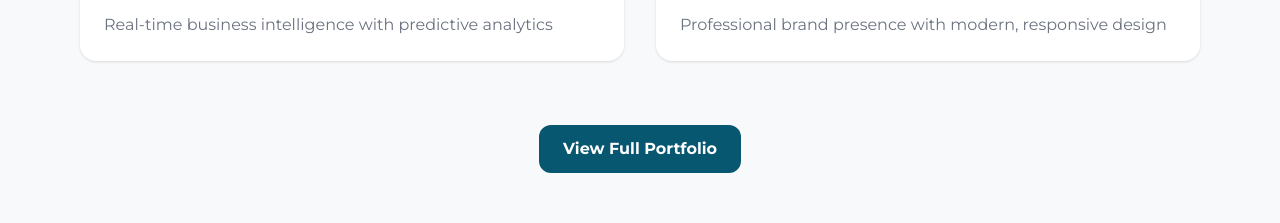
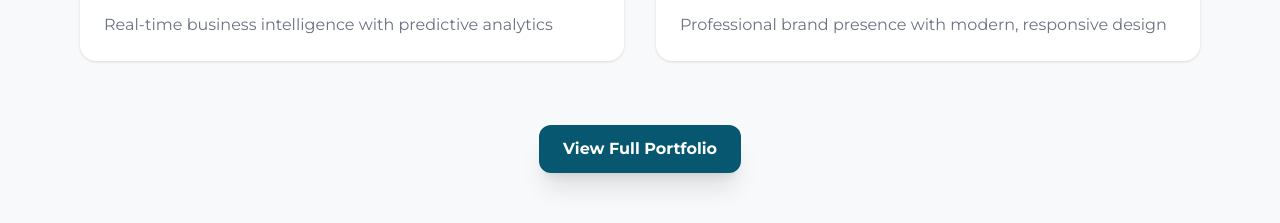
Before and after one commit to Iremeon/iremeon-landing, a React (Vite) app: page / in a window 1280 px wide. Shown: the part 3683-3906 px from the top of the page. Built offline with nearby package versions, Linux system fonts and the light colour scheme.

Commit message:
Added more shadow on the why iremeon section

```diff
--- a/src/components/OurWork.tsx
+++ b/src/components/OurWork.tsx
@@ -41,7 +41,7 @@ const OurWork: React.FC = () => {
         </div>
       </div>
       <div className="mt-16">
-        <Button variant="primary" className='flex items-center gap-2 mx-auto'>View Full Portfolio</Button>
+        <Button variant="primary" className='flex items-center gap-2 mx-auto shadow-xl hover:shadow-2xl transition-shadow duration-300'>View Full Portfolio</Button>
       </div>
     </section>
   );
```
